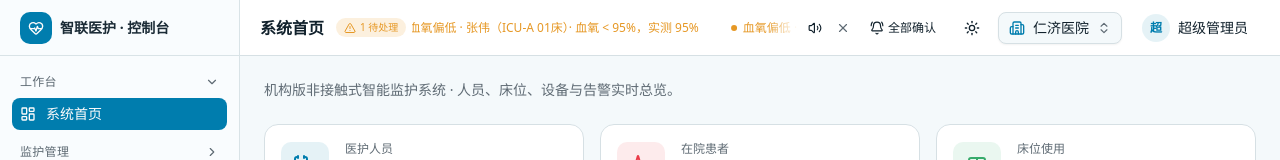
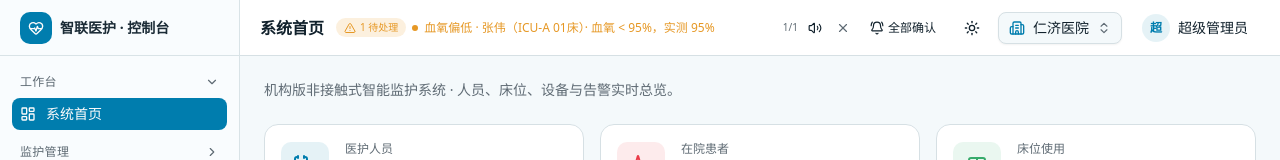
Before and after one commit to mayongfen/Med-Monitor-Platform, a Next.js app: page / in a window 1280 px wide. Shown: the top 160 px of the page. Built offline with nearby package versions, Linux system fonts and the light colour scheme.

Commit message:
feat: 告警条改为单行垂直翻牌（危急优先+插播停留）
水平marquee改为定时翻条：危急排前并停5s、预警停2.5s；hover暂停；slide-up进场动画；右侧渐隐遮罩+truncate防溢出；显示当前条序号x/n；新危急进入自动回到队首并蜂鸣

```diff
--- a/app/globals.css
+++ b/app/globals.css
@@ -200,3 +200,12 @@
 .animate-marquee:hover {
   animation-play-state: paused;
 }
+
+/* 单行垂直翻牌进场 */
+@keyframes slide-up {
+  from { opacity: 0; transform: translateY(70%); }
+  to { opacity: 1; transform: translateY(0); }
+}
+.animate-slide-up {
+  animation: slide-up 0.4s ease-out;
+}
--- a/components/monitor/alarm-banner.tsx
+++ b/components/monitor/alarm-banner.tsx
@@ -2,7 +2,7 @@
 
 import { useEffect, useRef, useState } from 'react'
 import { AlertTriangle, BellRing, Volume2, VolumeX, X } from 'lucide-react'
-import { useLiveMonitor } from '@/hooks/use-live-monitor'
+import { useLiveMonitor, type LiveAlarm } from '@/hooks/use-live-monitor'
 import { Button } from '@/components/ui/button'
 import { cn } from '@/lib/utils'
 
@@ -25,11 +25,29 @@ function beep(level: 'warning' | 'critical') {
   }
 }
 
+// 危急排前，其余按原序
+function sortByPriority(list: LiveAlarm[]): LiveAlarm[] {
+  const crit = list.filter((a) => a.level === 'critical')
+  const warn = list.filter((a) => a.level !== 'critical')
+  return [...crit, ...warn]
+}
+
+const DWELL: Record<'warning' | 'critical', number> = {
+  critical: 5000,
+  warning: 2500,
+}
+
 export function AlarmBanner() {
   const { pendingAlarms, criticalCount, acknowledge, acknowledgeAll } = useLiveMonitor()
   const [muted, setMuted] = useState(false)
+  const [index, setIndex] = useState(0)
+  const [hovered, setHovered] = useState(false)
   const lastIdRef = useRef<string | null>(null)
 
+  const sorted = sortByPriority(pendingAlarms)
+  const current = sorted[index % Math.max(1, sorted.length)]
+
+  // 新危急告警触发声音
   useEffect(() => {
     if (muted || pendingAlarms.length === 0) return
     const latest = pendingAlarms[0]
@@ -39,60 +57,77 @@ export function AlarmBanner() {
     }
   }, [pendingAlarms, muted])
 
-  if (pendingAlarms.length === 0) return null
+  // 告警数量变化时回到队首（危急优先）
+  useEffect(() => {
+    setIndex(0)
+  }, [pendingAlarms.length])
 
-  const isCritical = criticalCount > 0
-  // 拼接告警文本（双份用于无缝滚动）
-  const items = pendingAlarms.slice(0, 12)
-  const text = items
-    .map((a) => `${a.ruleName} · ${a.patientName}（${a.wardName} ${a.bedId.split('-').slice(-1)[0]}床）· ${a.message}`)
-    .join('　　|　　')
-  const full = text + '　　|　　' + text
+  // 定时翻牌：按当前条级别决定停留，hover 暂停
+  useEffect(() => {
+    if (sorted.length <= 1 || hovered || !current) return
+    const t = setTimeout(() => {
+      setIndex((i) => (i + 1) % sorted.length)
+    }, DWELL[current.level])
+    return () => clearTimeout(t)
+  }, [index, sorted.length, hovered, current?.level])
+
+  if (pendingAlarms.length === 0 || !current) return null
+
+  const isCritical = current.level === 'critical'
 
   return (
     <div className="relative flex min-w-0 flex-1 items-center gap-1.5">
-      {/* 状态图标 */}
+      {/* 待处理徽章 */}
       <span
         className={cn(
           'flex shrink-0 items-center gap-1 rounded-full px-2 py-0.5 text-[10px] font-medium',
-          isCritical ? 'bg-destructive/15 text-destructive' : 'bg-chart-4/15 text-chart-4',
-          isCritical && 'animate-pulse',
+          criticalCount > 0 ? 'bg-destructive/15 text-destructive' : 'bg-chart-4/15 text-chart-4',
+          criticalCount > 0 && 'animate-pulse',
         )}
       >
         <AlertTriangle className="size-3" />
-        {pendingAlarms.length} 待处理
-        {isCritical && <span className="ml-0.5">·{criticalCount}危急</span>}
+        {pendingAlarms.length} 待处理{criticalCount > 0 && ` · ${criticalCount} 危急`}
       </span>
 
-      {/* 滚动文本区 */}
-      <div className="relative min-w-0 flex-1 overflow-hidden">
-        <div className="animate-marquee flex w-max flex-nowrap items-center gap-8 whitespace-nowrap">
-          {items.concat(items).map((a, i) => (
-            <span
-              key={a.id + '-' + i}
-              className={cn(
-                'inline-flex items-center gap-1.5 text-xs',
-                a.level === 'critical' ? 'text-destructive' : 'text-chart-4',
-              )}
-            >
-              <span className={cn('size-1.5 rounded-full', a.level === 'critical' ? 'bg-destructive' : 'bg-chart-4')} />
-              {a.ruleName} · {a.patientName}（{a.wardName} {a.bedId.split('-').slice(-1)[0]}床）· {a.message}
+      {/* 单行翻牌区 */}
+      <div
+        className="relative min-w-0 flex-1 overflow-hidden"
+        onMouseEnter={() => setHovered(true)}
+        onMouseLeave={() => setHovered(false)}
+        title={`${current.ruleName} · ${current.patientName}（${current.wardName} ${current.bedId.split('-').slice(-1)[0]}床）· ${current.message}`}
+      >
+        <div className="flex h-5 items-center">
+          <span
+            key={current.id + '-' + index}
+            className={cn(
+              'animate-slide-up inline-flex items-center gap-1.5 truncate whitespace-nowrap text-xs',
+              isCritical ? 'text-destructive' : 'text-chart-4',
+            )}
+          >
+            <span className={cn('size-1.5 shrink-0 rounded-full', isCritical ? 'bg-destructive' : 'bg-chart-4', isCritical && 'animate-pulse')} />
+            <span className="truncate">
+              {current.ruleName} · {current.patientName}（{current.wardName} {current.bedId.split('-').slice(-1)[0]}床）· {current.message}
             </span>
-          ))}
+          </span>
         </div>
-        {/* 渐隐遮罩 */}
+        {/* 右侧渐隐 */}
         <span className="pointer-events-none absolute inset-y-0 right-0 w-8 bg-gradient-to-l from-card to-transparent" />
       </div>
 
+      {/* 计数 */}
+      <span className="shrink-0 text-[10px] tabular-nums text-muted-foreground">
+        {index + 1}/{sorted.length}
+      </span>
+
       {/* 静音 */}
-      <button onClick={() => setMuted((m) => !m)} className="shrink-0 rounded p-1 hover:bg-muted">
+      <button onClick={() => setMuted((m) => !m)} className="shrink-0 rounded p-1 hover:bg-muted" title="静音切换">
         {muted ? <VolumeX className="size-3.5 text-muted-foreground" /> : <Volume2 className="size-3.5 text-foreground" />}
       </button>
       {/* 确认当前 */}
       <button
-        onClick={() => acknowledge(pendingAlarms[0].id)}
+        onClick={() => acknowledge(current.id)}
         className="shrink-0 rounded p-1 hover:bg-muted"
-        title="确认最新一条"
+        title="确认当前告警"
       >
         <X className="size-3.5 text-muted-foreground" />
       </button>
```
